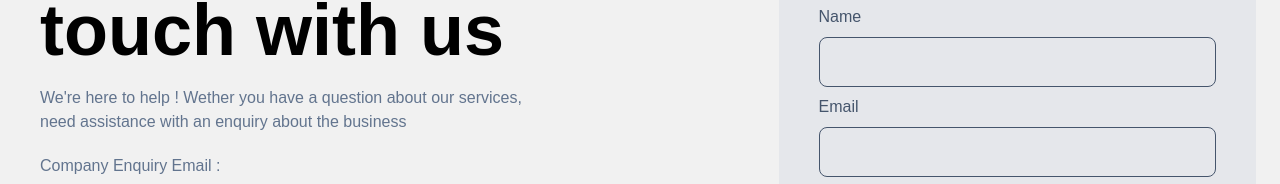
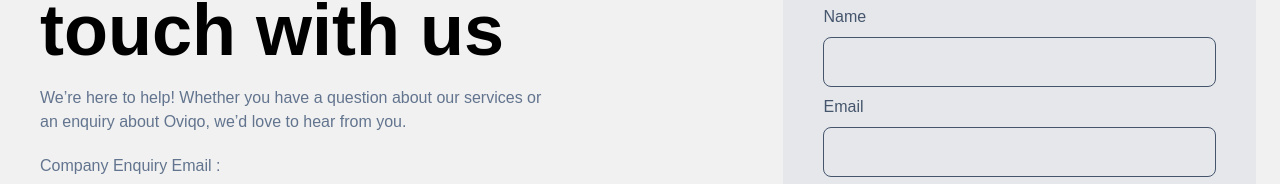
Before and after one commit to Oviqo-dev/oviqo-web, a Next.js app: page /contact in a window 1280 px wide. Shown: the part 213-397 px from the top of the page. Built offline with nearby package versions, Linux system fonts and the light colour scheme.

Commit message:
latest update

```diff
--- a/app/contact/page.tsx
+++ b/app/contact/page.tsx
@@ -112,9 +112,8 @@ export default function Contact(){
                <span className="inline-block h-1 w-25 bg-black"> </span> </h2>
             <h2 className="text-7xl font-bold text-black text-left"> touch with us  </h2>
 
-            <p className=' text-slate-500 mt-5 text-1xl'>We're here to help ! Wether you have a question about our
-              services, need assistance with an enquiry about the business
-            </p>
+            <p className=' text-slate-500 mt-5 text-1xl'>We’re here to help! Whether you have a question about our
+              services or an enquiry about Oviqo, we’d love to hear from you.</p>
               <p className=' text-slate-500 mt-5'>Company Enquiry Email : </p>
               <p className=' text-black mt-5'>oviqoteam@gmail.com</p>
                <p className=' text-slate-500 mt-5'>Phone Number : </p>
```
